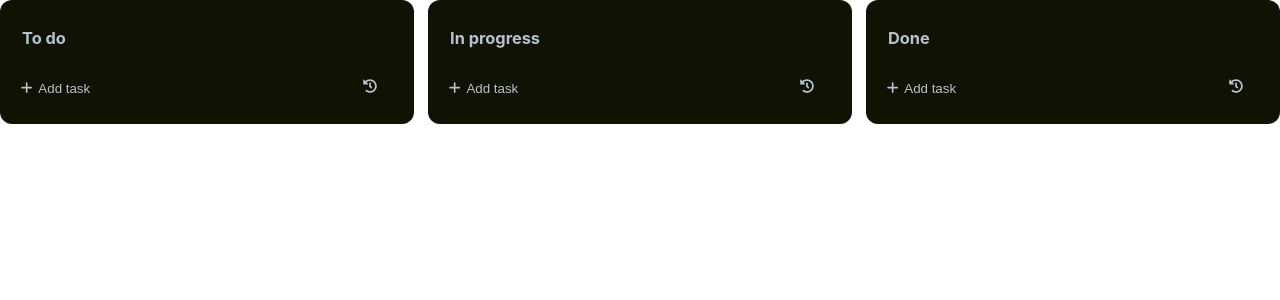
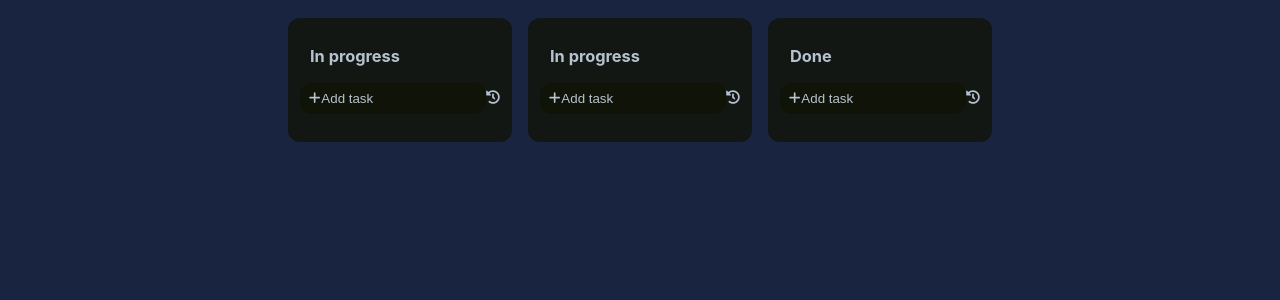
Before and after one commit to danielmunier/workflow, a React (Create React App) app: page / in a window 1280 px wide. Shown: the top 300 px of the page. Built offline with nearby package versions, Linux system fonts and the light colour scheme.

Commit message:
style: adjusting card style and position

```diff
--- a/public/index.html
+++ b/public/index.html
@@ -2,7 +2,6 @@
 <html lang="en">
   <head>
     <meta charset="utf-8" />
-    <link rel="icon" href="%PUBLIC_URL%/favicon.ico" />
     <meta name="viewport" content="width=device-width, initial-scale=1" />
     <meta name="theme-color" content="#000000" />
     <meta
@@ -24,7 +23,7 @@
       work correctly both with client-side routing and a non-root public URL.
       Learn how to configure a non-root public URL by running `npm run build`.
     -->
-    <title>React App</title>
+    <title>Workflow</title>
   </head>
   <body>
     <noscript>You need to enable JavaScript to run this app.</noscript>
--- a/src/App.css
+++ b/src/App.css
@@ -1,6 +1,9 @@
 
-.App {
+.container {
+  padding: 10px;
+}
+.cards {
   display: flex;
-  justify-content: space-around;
-  gap: 1em;
+  justify-content: center;
+  max-width: 100%;
 }
--- a/src/App.js
+++ b/src/App.js
@@ -5,13 +5,26 @@ function App() {
 
 
   return (
-    <div className="App">
-      <Card status="To do"/>
-      <Card status="In progress"/>
-      <Card status="Done"/>
+    <div className="container">
+      <div className="cards">
+
+        <div className="card_item">
+          <Card status="In progress" />
+        </div>
+        <div className="card_item">
+          <Card status="In progress" />
+        </div>
+        <div className="card_item">
+          <Card status="Done" />
+        </div>
+      </div>
 
 
     </div>
+
+
+
+
   );
 }
 
--- a/src/components/Card.js
+++ b/src/components/Card.js
@@ -6,19 +6,15 @@ import { FaHistory } from "react-icons/fa";
 import { v4 as uuidv4 } from 'uuid';
 
 export default function Card({ status }) {
+
+  const [taskInput, setTaskInput] = useState(false)
+  const [taskInputValue, setTaskInputValue] = useState("")
+
   const [taskList, setTaskList] = useState(() => {
     const storedTasks = localStorage.getItem(status);
     return storedTasks ? JSON.parse(storedTasks) : [];
   });
 
-  const [taskInput, setTaskInput] = useState(false)
-  const [taskInputValue, setTaskInputValue] = useState("")
-
-
-  useEffect(() => {
-    const retriveTaskList = JSON.parse(localStorage.getItem(status));
-    if (retriveTaskList) setTaskList(retriveTaskList);
-  }, []);
 
 
   const handleAddTask  = (event) => {
@@ -74,18 +70,18 @@ export default function Card({ status }) {
         </>
 
         )
-        : (<div></div>)}
+        : ( <div id="task-action">
+        <button onClick={(e) => setTaskInput(true)}>
+          <FaPlus />  Add task
+        </button>
+        <div id="task-history">
+          <FaHistory />
+        </div>
+      </div>)}
 
 
 
-        <div id="task-action">
-          <button onClick={(e) => setTaskInput(true)}>
-            <FaPlus />  Add task
-          </button>
-          <div id="task-history">
-            <FaHistory />
-          </div>
-        </div>
+
 
       </div>
     </div>
--- a/src/index.css
+++ b/src/index.css
@@ -8,8 +8,7 @@ body {
   -webkit-font-smoothing: antialiased;
   -moz-osx-font-smoothing: grayscale;
   font-size: 14px;
-  line-height: 20px;
-
+  background-color: #192440;
 }
 
 code {
--- a/src/style/Card.css
+++ b/src/style/Card.css
@@ -1,10 +1,14 @@
+*:root
+
 .card {
-    background-color: #101204;
+    width: 200px;
+    background-color: #101204ba;
     color: #b6c2cf;
     border-radius: 12px;
     padding: 12px;
-    flex-grow: 1;
-
+    flex: 1 1 auto;
+    margin: 8px;
+    flex-shrink: 0; /* Evita que os cards encolham e afetem o tamanho da div cards */
 }
 
 
@@ -28,7 +32,7 @@
     color: #b6c2cf;
     border: none;
     padding: 10px;
-    border-radius: 12px;
+    border-radius: 10px;
 
 }
 
@@ -44,13 +48,12 @@
 }
 
 button {
-    background-color: #101204;
+    background-color: #101204ba;
     padding: 8px;
     border-style: none;
     border-radius: 12px;
-    width: 90%;
+    width: 100%;
     cursor: pointer;
-    gap: 5px;
     color: #b6c2cf;
     display: flex;
 }
```
